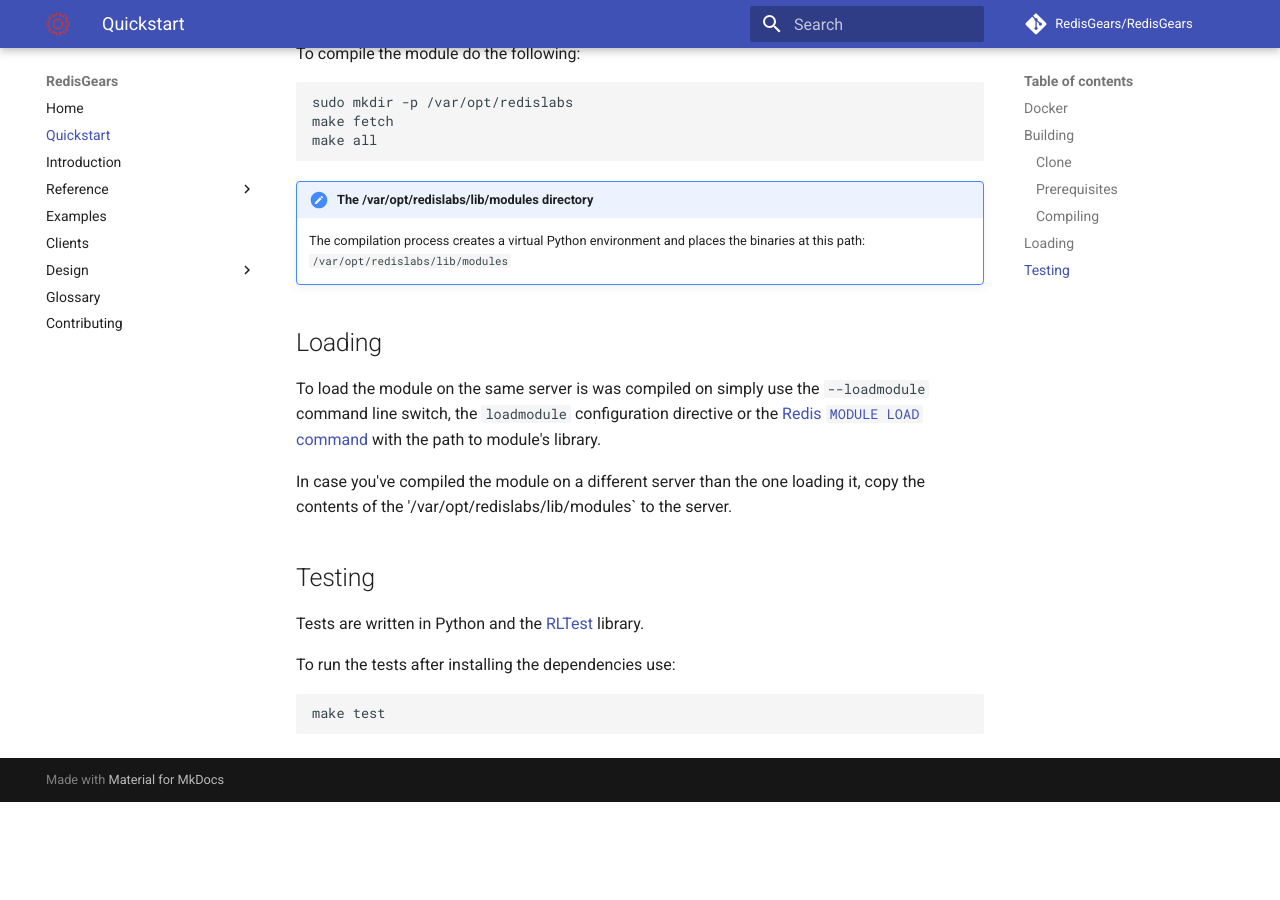
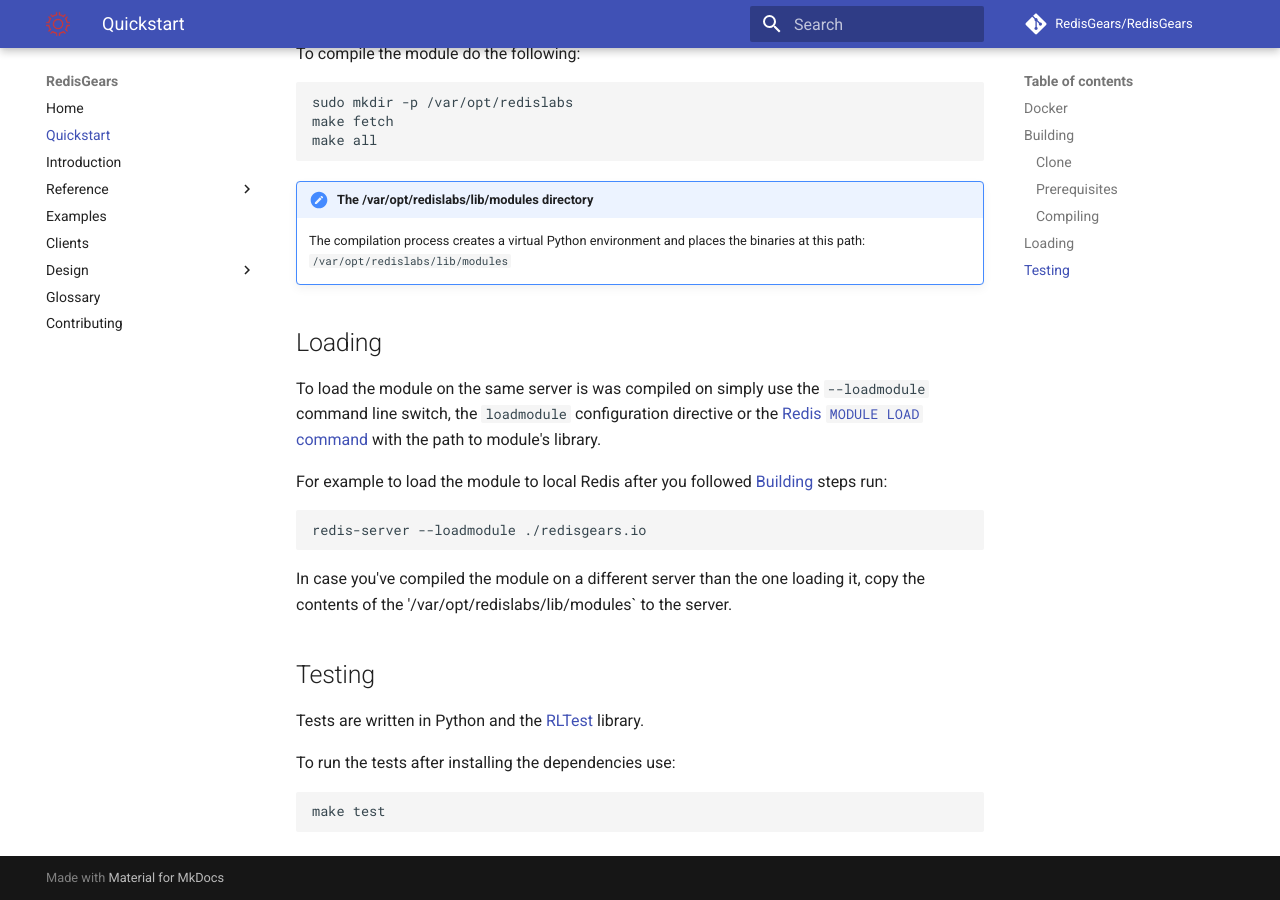
Before and after one commit to RedisGears/RedisGears, an MkDocs documentation site: the page built from docs/quickstart.md, in a window 1280 px wide and 900 px high, scrolled down 1175 px. Built offline with MkDocs 1.6.1 and Material for MkDocs 9.7.7, drawn with Linux system fonts in a browser that asks for light colours; comment, search, counter and statistics services are not loaded; before the commit the page ends 1977 px from its top, so only the background shows below that.

Commit message:
Update quickstart.md

````diff
--- a/docs/quickstart.md
+++ b/docs/quickstart.md
@@ -55,6 +55,11 @@
 ## Loading
 To load the module on the same server is was compiled on simply use the `--loadmodule` command line switch, the `loadmodule` configuration directive or the [Redis `MODULE LOAD` command](https://redis.io/commands/module-load) with the path to module's library.
 
+For example to load the module to local Redis after you followed [Building](#building) steps run:
+```
+redis-server --loadmodule ./redisgears.io
+```
+
 In case you've compiled the module on a different server than the one loading it, copy the contents of the '/var/opt/redislabs/lib/modules` to the server.
 
 ## Testing
````
